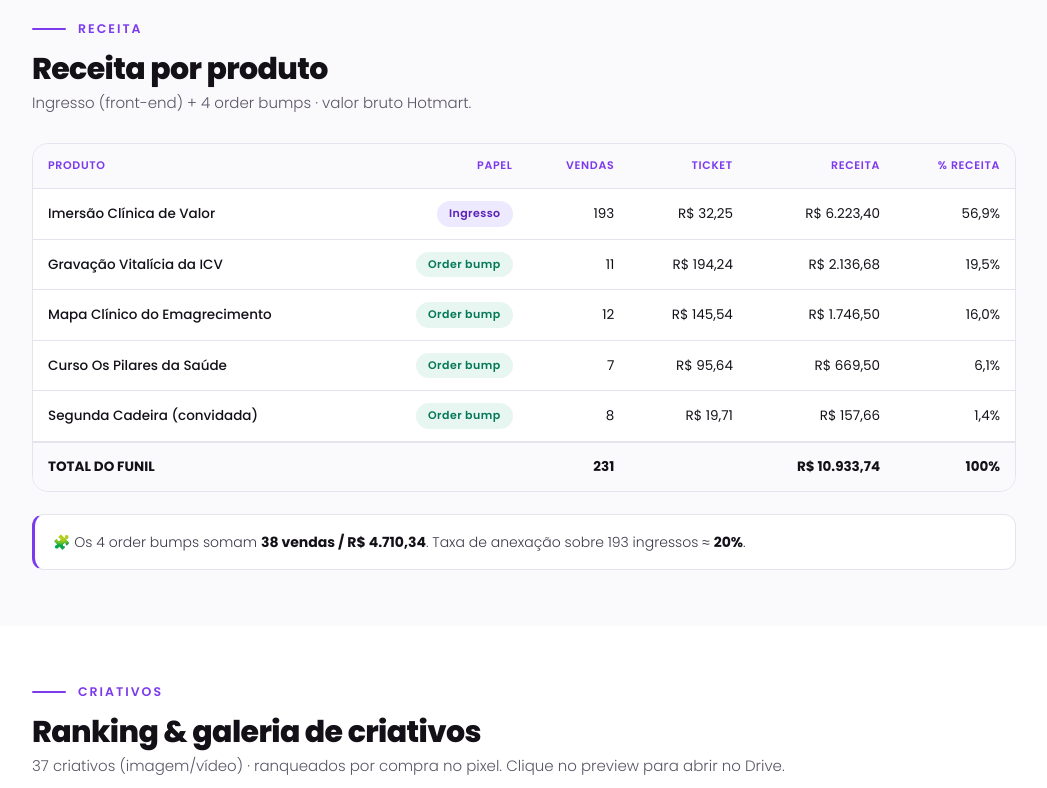
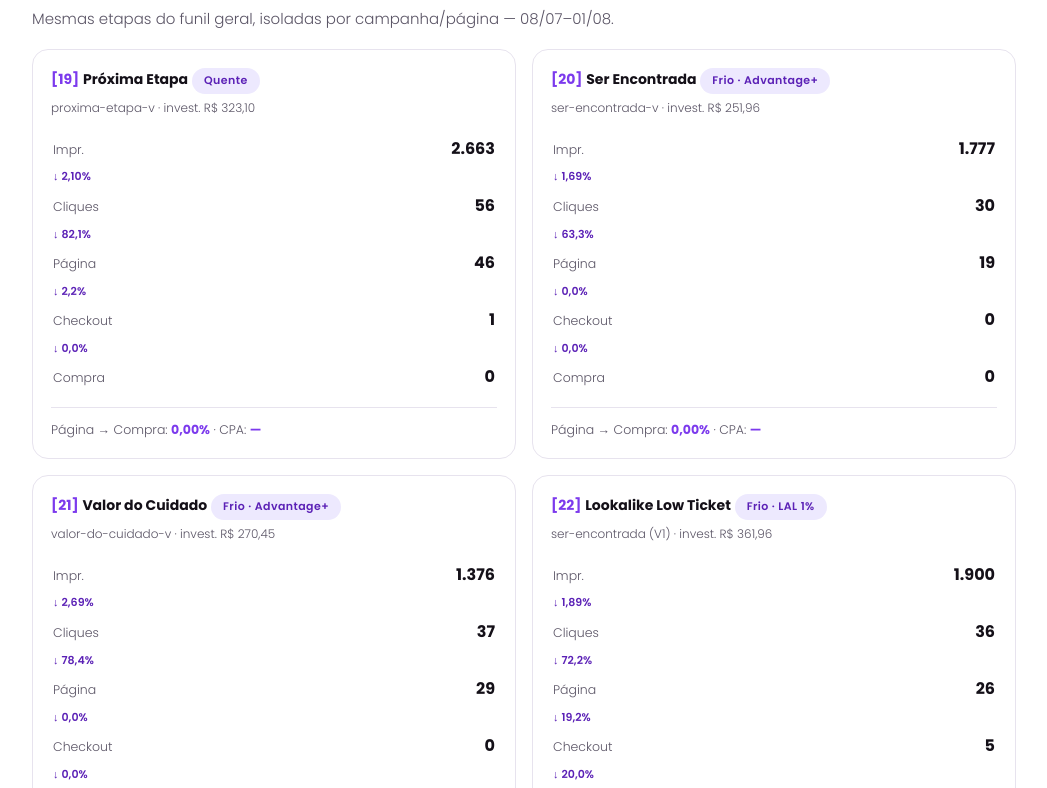
Before and after one commit to britomidiascompany-stack/ifb, a plain HTML site: page index.html in a window 1280 px wide. Shown: the part 5031-5819 px from the top of the page, without its empty margins (116-1163 px from the left). Drawn offline with Linux system fonts and the light colour scheme.

Commit message:
Adiciona funil por pagina (19/20/21/22) abaixo do funil geral

```diff
--- a/index.html
+++ b/index.html
@@ -121,6 +121,21 @@
   .pgcompra .txt{font-size:14px;color:#3f3a4a;font-weight:300}
   .pgcompra .txt b{color:var(--ink)}
 
+  /* FUNIL POR PÁGINA */
+  .pfgrid{display:grid;grid-template-columns:repeat(2,1fr);gap:16px}
+  .pfcard{border:1px solid var(--linha);border-radius:16px;padding:18px;background:#fff}
+  .pfhead{font-size:14px;color:var(--ink)}
+  .pfhead .pftag{color:var(--roxo);font-weight:700}
+  .pfpage{font-size:12px;color:var(--cinza);margin:4px 0 14px;word-break:break-word}
+  .pfsteps{display:flex;flex-direction:column;gap:2px}
+  .pfstep{display:flex;align-items:baseline;justify-content:space-between;padding:5px 2px}
+  .pfstep .pflabel{font-size:12.5px;color:var(--cinza)}
+  .pfstep b{font-size:16px;font-weight:700;color:var(--ink)}
+  .pfarrow{font-size:11px;color:var(--roxo-dark);padding-left:2px}
+  .pfarrow i{font-style:normal;font-weight:600}
+  .pffoot{margin-top:12px;padding-top:12px;border-top:1px solid var(--linha);font-size:12.5px;color:var(--cinza)}
+  .pffoot b{color:var(--roxo)}
+
   /* GALLERY */
   .gallery{display:grid;grid-template-columns:repeat(3,1fr);gap:18px}
   .ccard{border:1px solid var(--linha);border-radius:16px;overflow:hidden;background:#fff;display:flex;flex-direction:column}
@@ -165,7 +180,7 @@
     .frow .fname{font-size:11px}
     .pgcompra{flex-direction:column;align-items:flex-start;gap:10px}
   }
-  @media(max-width:520px){ .kpis,.kpis.two,.kpis.three,.gallery{grid-template-columns:1fr} }
+  @media(max-width:520px){ .kpis,.kpis.two,.kpis.three,.gallery,.pfgrid{grid-template-columns:1fr} }
 </style>
 </head>
 <body>
@@ -309,6 +324,76 @@
       <li><b>CTR de 1,72% + CPM de R$ 111,32:</b> topo caro (nicho de saúde) — clique a R$ 6,48, checkout a R$ 107,64.</li>
       <li><b>Gargalo no checkout:</b> só 8,0% de quem vê a página inicia o checkout.</li>
     </ul>
+  </div>
+
+  <div class="section-label" style="margin-top:34px">Por página</div>
+  <h3 style="margin:8px 0 6px;font-size:20px;font-weight:700">Funil por página (campanhas novas)</h3>
+  <p class="intro" style="margin-bottom:18px">Mesmas etapas do funil geral, isoladas por campanha/página — 08/07–01/08.</p>
+  <div class="pfgrid">
+    <div class="pfcard">
+      <div class="pfhead"><span class="pftag">[19]</span> <b>Próxima Etapa</b> <span class="tag tag-roxo">Quente</span></div>
+      <div class="pfpage">proxima-etapa-v · invest. R$ 323,10</div>
+      <div class="pfsteps">
+        <div class="pfstep"><span class="pflabel">Impr.</span><b>2.663</b></div>
+        <div class="pfarrow">↓ <i>2,10%</i></div>
+        <div class="pfstep"><span class="pflabel">Cliques</span><b>56</b></div>
+        <div class="pfarrow">↓ <i>82,1%</i></div>
+        <div class="pfstep"><span class="pflabel">Página</span><b>46</b></div>
+        <div class="pfarrow">↓ <i>2,2%</i></div>
+        <div class="pfstep"><span class="pflabel">Checkout</span><b>1</b></div>
+        <div class="pfarrow">↓ <i>0,0%</i></div>
+        <div class="pfstep"><span class="pflabel">Compra</span><b>0</b></div>
+      </div>
+      <div class="pffoot">Página → Compra: <b>0,00%</b> · CPA: <b>—</b></div>
+    </div>
+    <div class="pfcard">
+      <div class="pfhead"><span class="pftag">[20]</span> <b>Ser Encontrada</b> <span class="tag tag-video">Frio · Advantage+</span></div>
+      <div class="pfpage">ser-encontrada-v · invest. R$ 251,96</div>
+      <div class="pfsteps">
+        <div class="pfstep"><span class="pflabel">Impr.</span><b>1.777</b></div>
+        <div class="pfarrow">↓ <i>1,69%</i></div>
+        <div class="pfstep"><span class="pflabel">Cliques</span><b>30</b></div>
+        <div class="pfarrow">↓ <i>63,3%</i></div>
+        <div class="pfstep"><span class="pflabel">Página</span><b>19</b></div>
+        <div class="pfarrow">↓ <i>0,0%</i></div>
+        <div class="pfstep"><span class="pflabel">Checkout</span><b>0</b></div>
+        <div class="pfarrow">↓ <i>0,0%</i></div>
+        <div class="pfstep"><span class="pflabel">Compra</span><b>0</b></div>
+      </div>
+      <div class="pffoot">Página → Compra: <b>0,00%</b> · CPA: <b>—</b></div>
+    </div>
+    <div class="pfcard">
+      <div class="pfhead"><span class="pftag">[21]</span> <b>Valor do Cuidado</b> <span class="tag tag-video">Frio · Advantage+</span></div>
+      <div class="pfpage">valor-do-cuidado-v · invest. R$ 270,45</div>
+      <div class="pfsteps">
+        <div class="pfstep"><span class="pflabel">Impr.</span><b>1.376</b></div>
+        <div class="pfarrow">↓ <i>2,69%</i></div>
+        <div class="pfstep"><span class="pflabel">Cliques</span><b>37</b></div>
+        <div class="pfarrow">↓ <i>78,4%</i></div>
+        <div class="pfstep"><span class="pflabel">Página</span><b>29</b></div>
+        <div class="pfarrow">↓ <i>0,0%</i></div>
+        <div class="pfstep"><span class="pflabel">Checkout</span><b>0</b></div>
+        <div class="pfarrow">↓ <i>0,0%</i></div>
+        <div class="pfstep"><span class="pflabel">Compra</span><b>0</b></div>
+      </div>
+      <div class="pffoot">Página → Compra: <b>0,00%</b> · CPA: <b>—</b></div>
+    </div>
+    <div class="pfcard">
+      <div class="pfhead"><span class="pftag">[22]</span> <b>Lookalike Low Ticket</b> <span class="tag tag-video">Frio · LAL 1%</span></div>
+      <div class="pfpage">ser-encontrada (V1) · invest. R$ 361,96</div>
+      <div class="pfsteps">
+        <div class="pfstep"><span class="pflabel">Impr.</span><b>1.900</b></div>
+        <div class="pfarrow">↓ <i>1,89%</i></div>
+        <div class="pfstep"><span class="pflabel">Cliques</span><b>36</b></div>
+        <div class="pfarrow">↓ <i>72,2%</i></div>
+        <div class="pfstep"><span class="pflabel">Página</span><b>26</b></div>
+        <div class="pfarrow">↓ <i>19,2%</i></div>
+        <div class="pfstep"><span class="pflabel">Checkout</span><b>5</b></div>
+        <div class="pfarrow">↓ <i>20,0%</i></div>
+        <div class="pfstep"><span class="pflabel">Compra</span><b>1</b></div>
+      </div>
+      <div class="pffoot">Página → Compra: <b>3,85%</b> · CPA: <b>R$ 412,02</b></div>
+    </div>
   </div>
 </div></section>
 
```
